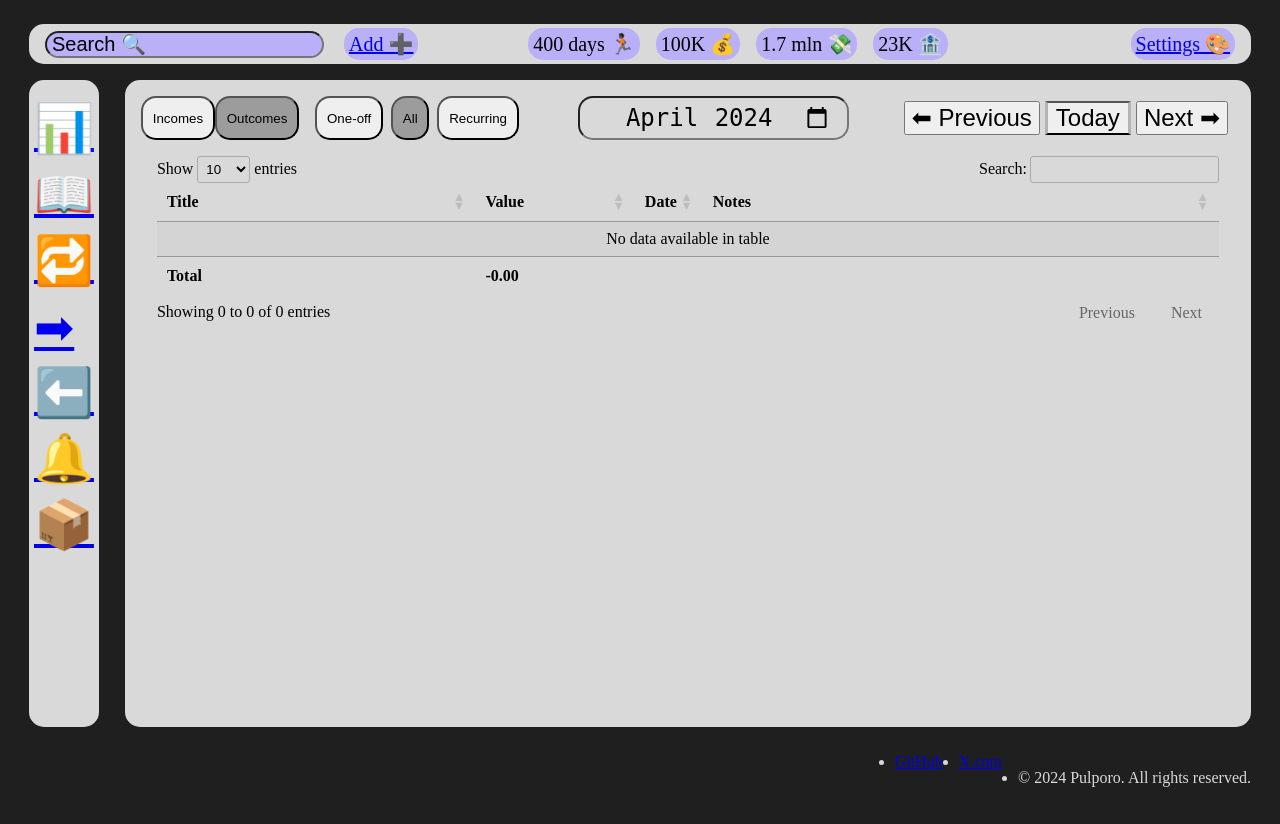
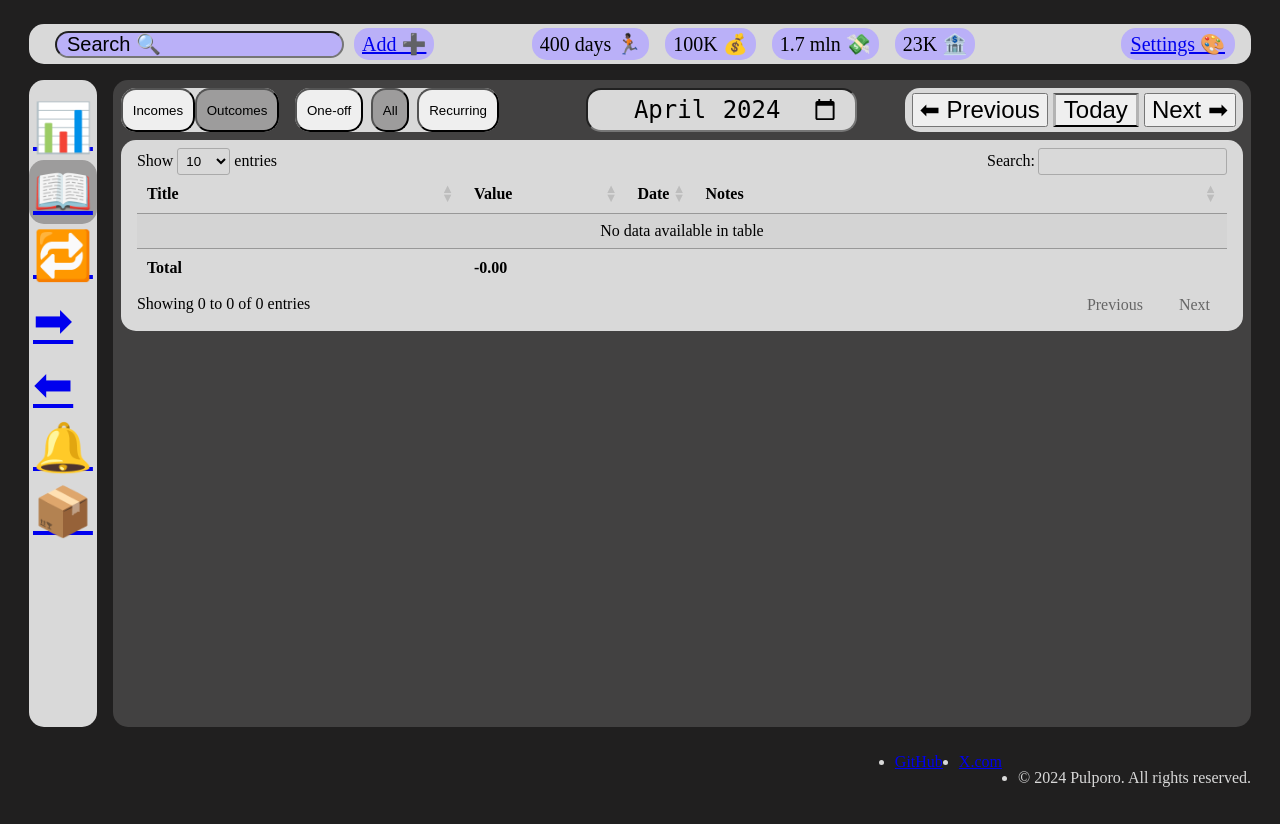
Before and after one commit to Zimzozaur/Pulporo-API, a Django app: page /ledger/ in a window 1280 px wide. Run offline with Django 5.2, Linux system fonts and the light colour scheme; data that the repository does not hold is empty; some libraries are stand-ins or nearby versions.

Commit message:
Refactor: Simplified code and removed redundant lines

```diff
--- a/static/css/style.css
+++ b/static/css/style.css
@@ -38,6 +38,7 @@ html {
 .top-bar-actions {
   margin-left: 1rem;
   gap: .625rem;
+  padding: 0 .625rem;
 }
 
 .search-tool {
@@ -46,7 +47,8 @@ html {
   color: black;
   font-size: 1.25rem;
   flex-grow: 2;
-  padding: 0 0.3125rem;
+  padding: 0 .625rem;
+
 }
 
 .search-tool::placeholder {
@@ -63,7 +65,7 @@ html {
   border-radius: 15px;
   align-self: center;
   justify-self: center;
-  padding: 0 0.3125rem;
+  padding: 0 .5rem;
 }
 
 .top-bar-stats {
@@ -78,7 +80,8 @@ html {
   align-content: center;
   justify-content: center;
   font-size: 1.25rem;
-  padding: 0 0.3125rem;
+  padding: 0 .5rem;
+
 }
 
 .top-bar-settings {
@@ -91,13 +94,17 @@ html {
   margin-right: 1rem;
 }
 
+.top-bar-settings a div {
+
+}
+
 .settings-bt {
   background-color: #BAB0F8;
   border-radius: 15px;
   align-content: center;
   justify-content: center;
   font-size: 1.25rem;
-  padding: 0 0.3125rem;
+  padding: 0 .625rem;
 }
 
 .app-container {
@@ -117,17 +124,13 @@ html {
 }
 
 .icon-container {
-  margin: .3125rem 0;
-}
-
-.icon-wrapper {
-  margin-bottom: 0.3125rem;
+  padding: .25rem;
   border-radius: 15px;
 }
 
-.left-icon {
+.icon-link {
   font-size: 3rem;
-  margin: 0 .3125rem;
+
 }
 
 .tab-active {
@@ -135,11 +138,11 @@ html {
 }
 
 .main {
-  margin-left: 1.625rem;
+  margin-left: 1rem;
   flex-grow: 1;
-  background-color: #D9D9D9;
+  background-color: rgba(78, 76, 76, 0.75);
   border-radius: 15px;
-  padding: 1rem;
+  padding: .5rem;
 }
 
 .footer {
--- a/templates/base.html
+++ b/templates/base.html
@@ -18,59 +18,57 @@
 <header class="top-bar">
     <div class="top-bar-actions">
         <input autocomplete="off" type="search" placeholder="Search 🔍" class="search-tool">
-        <a href="#">
-
-            <div class="add-bt"><a href="{% url 'create-io' %}" class="top-bar-text">Add ➕</a></div>
+        <a href="{% url 'create-io' %}" class="top-bar-text">
+            <div class="add-bt">Add ➕</div>
         </a>
     </div>
     <div class="top-bar-stats">
-        <div class="runway"><span class="top-bar-text">400 days 🏃🏿</span></div>
-        <div class="cash"><span class="top-bar-text">100K 💰</span></div>
-        <div class="investments"><span class="top-bar-text">1.7 mln 💸</span></div>
-        <div class="loans"><span class="top-bar-text">23K 🏦</span></div>
+        <div class="runway">400 days 🏃🏿</div>
+        <div class="cash">100K 💰</div>
+        <div class="investments">1.7 mln 💸</div>
+        <div class="loans">23K 🏦</div>
     </div>
     <div class="top-bar-settings">
         <a href="#">
-            <div class="settings-bt"><span class="top-bar-text">Settings 🎨</span></div>
+            <div class="settings-bt">Settings 🎨</div>
         </a>
     </div>
 </header>
-<!-- TODO: Find why active does not change the color around icon-->
 <div class="app-container">
     <nav class="left-bar">
-        <div class="icon-container">
-            <a href="{% url 'dashboard' %}" class="icon-wrapper {% if request.path == '/dashboard/' %} tab-active{% endif %}">
-                <div class="left-icon">📊</div>
+        <div class="icon-container {% if request.path == '/dashboard/' %} tab-active{% endif %}">
+            <a href="{% url 'dashboard' %}" class="icon-link">
+                📊
             </a>
         </div>
-        <div class="icon-container">
-            <a href="{% url 'ledger' %}" class="icon-wrapper {% if request.path == '/ledger/' %}tab-active {% endif %}">
-                <div class="left-icon">📖</div>
+        <div class="icon-container {% if request.path == '/ledger/' %} tab-active{% endif %}">
+            <a href="{% url 'ledger' %}" class="icon-link">
+                📖
             </a>
         </div>
-        <div class="icon-container">
-            <a href="{% url 'recurring' %}" class="icon-wrapper {% if request.path == '/recurring/' %}tab-active {% endif %}">
-                <div class="left-icon">🔁</div>
+        <div class="icon-container {% if request.path == '/recurring/' %}tab-active {% endif %}">
+            <a href="{% url 'recurring' %}" class="icon-link">
+                🔁
             </a>
         </div>
-        <div class="icon-container">
-            <a href="{% url 'investments' %}" class="icon-wrapper {% if request.path == '/investments/' %}tab-active {% endif %}">
-                <div class="left-icon">➡</div>
+        <div class="icon-container {% if request.path == '/investments/' %}tab-active {% endif %}">
+            <a href="{% url 'investments' %}" class="icon-link ">
+                ➡
             </a>
         </div>
-        <div class="icon-container">
-            <a href="{% url 'liabilities' %}" class="icon-wrapper {% if request.path == '/liabilities/' %}tab-active {% endif %}">
-                <div class="left-icon">⬅️</div>
+        <div class="icon-container {% if request.path == '/liabilities/' %}tab-active {% endif %}">
+            <a href="{% url 'liabilities' %}" class="icon-link">
+                ⬅
             </a>
         </div>
-        <div class="icon-container">
-            <a href="{% url 'reminders' %}" class="icon-wrapper {% if request.path == '/reminders/' %}tab-active {% endif %}">
-                <div class="left-icon">🔔</div>
+        <div class="icon-container {% if request.path == '/reminders/' %}tab-active {% endif %}">
+            <a href="{% url 'reminders' %}" class="icon-link ">
+                🔔
             </a>
         </div>
-        <div class="icon-container">
-            <a href="{% url 'media' %}" class="icon-wrapper {% if request.path == '/media/' %}tab-active {% endif %}">
-                <div class="left-icon">📦</div>
+        <div class="icon-container {% if request.path == '/media/' %}tab-active {% endif %}">
+            <a href="{% url 'media' %}" class="icon-link ">
+                📦
             </a>
         </div>
     </nav>
```
